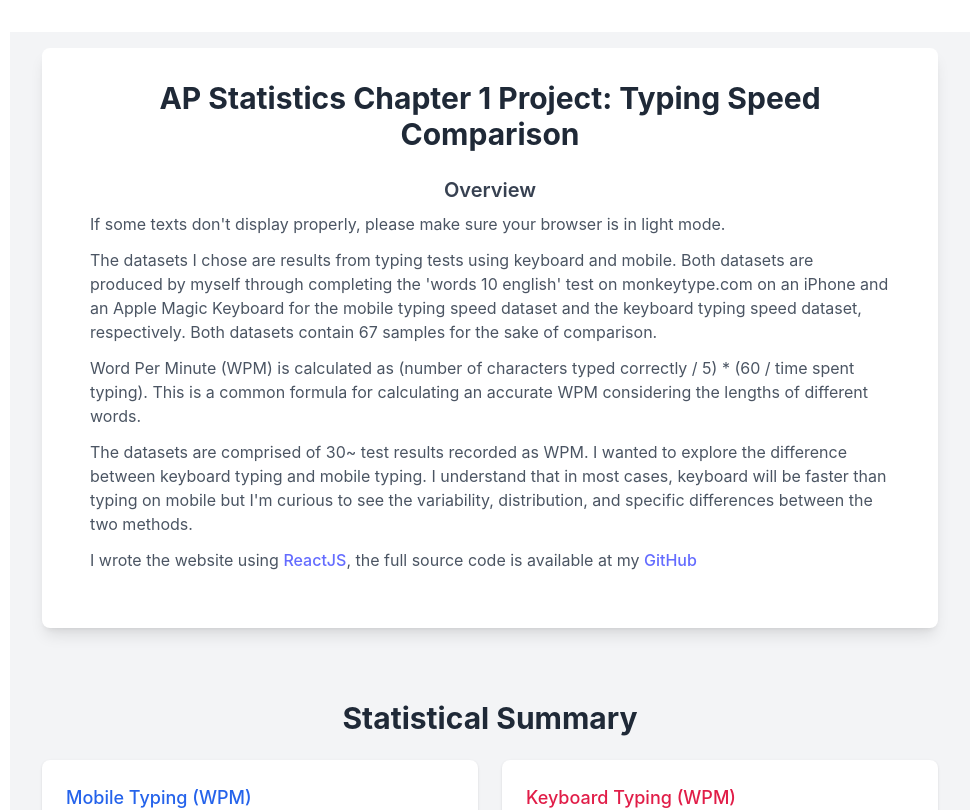
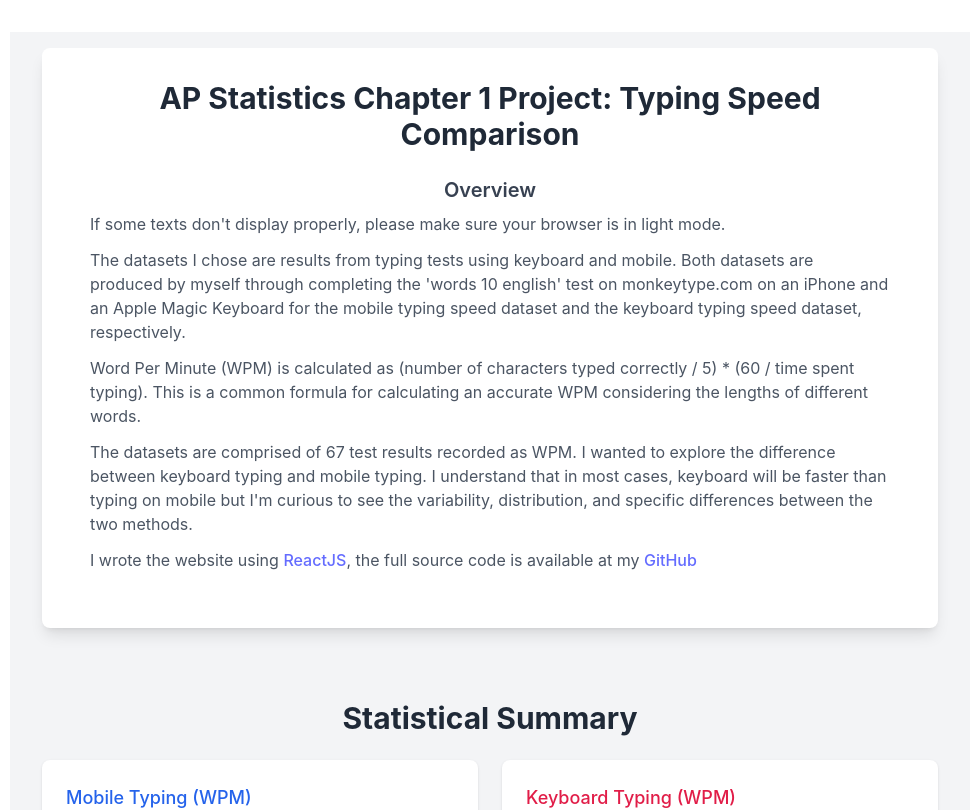
Before and after one commit to andyw-0612/ap-stats-project1, a React (Vite) app: page / in a window 1280 px wide. Shown: the top 810 px of the page, without its empty margins (150-1129 px from the left). Built offline with nearby package versions, Linux system fonts and the light colour scheme.

Commit message:
oct 1 version

```diff
--- a/src/App.jsx
+++ b/src/App.jsx
@@ -32,10 +32,10 @@ function App() {
       "If some texts don't display properly, please make sure your browser is in light mode.",
       "The datasets I chose are results from typing tests using keyboard and mobile. Both datasets are produced by myself \
       through completing the 'words 10 english' test on monkeytype.com on an iPhone and an Apple Magic Keyboard for the mobile \
-      typing speed dataset and the keyboard typing speed dataset, respectively. Both datasets contain 67 samples for the sake of comparison.",
+      typing speed dataset and the keyboard typing speed dataset, respectively.",
       "Word Per Minute (WPM) is calculated as (number of characters typed correctly / 5) * (60 / time spent typing). \
       This is a common formula for calculating an accurate WPM considering the lengths of different words.",
-      "The datasets are comprised of 30~ test results recorded as WPM. I wanted to explore the difference between keyboard typing and mobile typing. \
+      "The datasets are comprised of 67 test results recorded as WPM. I wanted to explore the difference between keyboard typing and mobile typing. \
       I understand that in most cases, keyboard will be faster than typing on mobile but I'm curious to see the variability, distribution, and specific differences between the two methods.",
       `I wrote the website using <a href="https://reactjs.org" target="_blank">ReactJS</a>, the full source code is available at my \
       <a href="https://github.com/andyw-0612/ap-stats-project1" target="_blank" rel="noopener noreferrer">GitHub</a>`,
```
